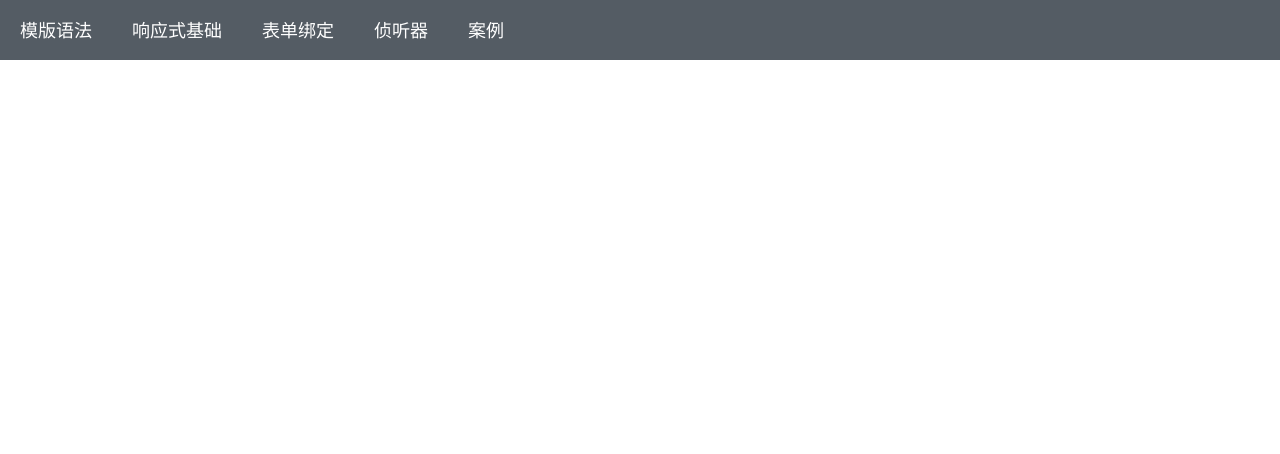
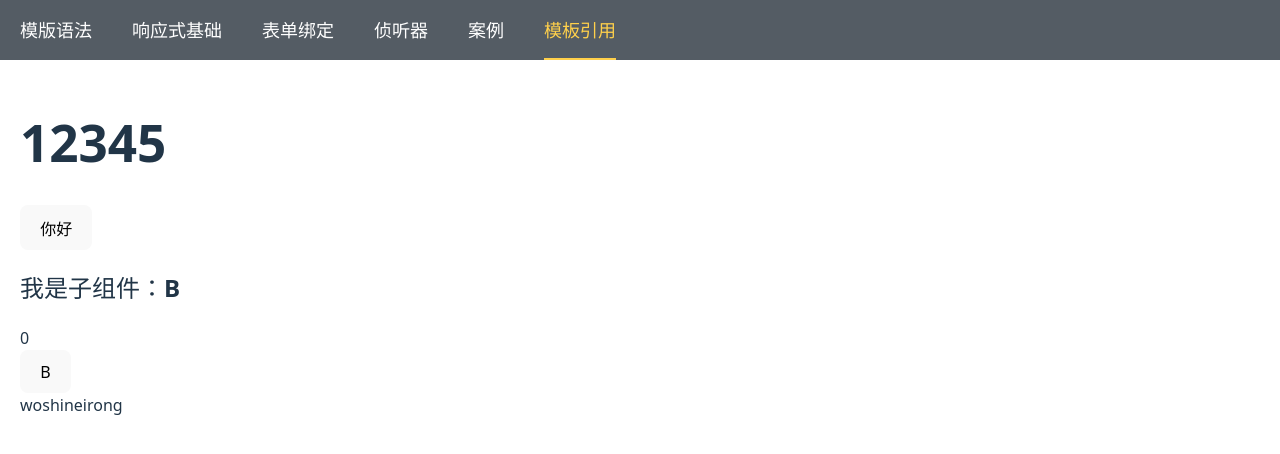
Before and after one commit to lyx0903/liu-vue3-project, a Vue app: page /TemplateUse in a window 1280 px wide. Shown: the top 454 px of the page. Built offline with nearby package versions, Linux system fonts and the light colour scheme.

Commit message:
完善demo中的查询功能；新增模板使用

```diff
--- a/src/App.vue
+++ b/src/App.vue
@@ -17,6 +17,8 @@
       <router-link to="/FormBinding" class="nav-link">表单绑定</router-link>
       <router-link to="/Watchers" class="nav-link">侦听器</router-link>
       <router-link to="/Demo" class="nav-link">案例</router-link>
+      <router-link to="/TemplateUse" class="nav-link">模板引用</router-link>
+
     </nav>
 
     <!-- 路由出口：匹配的组件将在这里渲染 -->
--- a/src/router/index.js
+++ b/src/router/index.js
@@ -13,6 +13,7 @@ import Reactivity from "../views/Reactivity.vue";
 import FormBinding from "../views/FormBinding.vue";
 import Watchers from "../views/Watchers.vue";
 import Demo from "../views/Demo.vue";
+import TemplateUse from "../views/templateUse/index.vue";
 
 // 路由规则
 const routes = [
@@ -41,6 +42,11 @@ const routes = [
     name: "案例",
     component: Demo,
   },
+  {
+    path: "/TemplateUse",
+    name: "模板引用",
+    component: TemplateUse,
+  },
   // {
   //   path: '/about',
   //   name: 'About',
--- a/src/views/Demo.vue
+++ b/src/views/Demo.vue
@@ -62,7 +62,7 @@
               ? "男"
               : scope.row.sex === "women"
               ? "女"
-              : ""
+              : "-"
           }}
         </template>
       </el-table-column>
@@ -185,7 +185,7 @@ const search = () => {
       formInline.hobby.length === 0
         ? true
         : formInline.hobby.every((h) => {
-            item.hobby.inclouds(h);
+            return item.hobby.includes(h);
           });
     return nameMatch && sexMatch && hobbyMtch; // 所有条件都满足才保留
   });
@@ -217,7 +217,7 @@ const addFormRef = ref(null);
 const form = reactive({
   name: "",
   sex: "",
-  age: "",
+  // age: 0,
   hobby: [],
 });
 
--- /dev/null
+++ b/src/views/templateUse/B.vue
@@ -0,0 +1,18 @@
+<template>
+  <h2>我是子组件：B</h2>
+  <div>{{ a }}</div>
+</template>
+
+<script setup>
+import { useTemplateRef, onMounted, ref } from "vue";
+const a = ref(0);
+const b = 1;
+const c = ()=>{
+  alert('雄安可爱')
+}
+defineExpose({
+  a,
+  b,
+  c
+})
+</script>
--- /dev/null
+++ b/src/views/templateUse/index.vue
@@ -0,0 +1,29 @@
+<template>
+  <div class="wrap">
+    <!-- 访问模板引用（你只可以在组件挂载后才能访问模板引用，挂载前是 null） -->
+    <h1 ref="h1Ref">12345</h1>
+    <button @click="getDom">你好</button>
+    <!-- 组件上的 ref -->
+    <B ref="bRef"></B>
+    <button @click="getBData">B</button>
+
+    <div>woshineirong</div>
+
+  </div>
+</template>
+
+<script setup>
+import { useTemplateRef, onMounted, ref } from "vue";
+import B from "./B.vue";
+const h1Ref = useTemplateRef("h1Ref");
+const getDom = () => {
+  console.log(h1Ref.value);
+  h1Ref.value.style.color = "red";
+};
+const bRef = useTemplateRef("bRef");
+const getBData = () => {
+  console.log(bRef.value.a);
+  bRef.value.a = 6
+  bRef.value.c()
+};
+</script>
```
